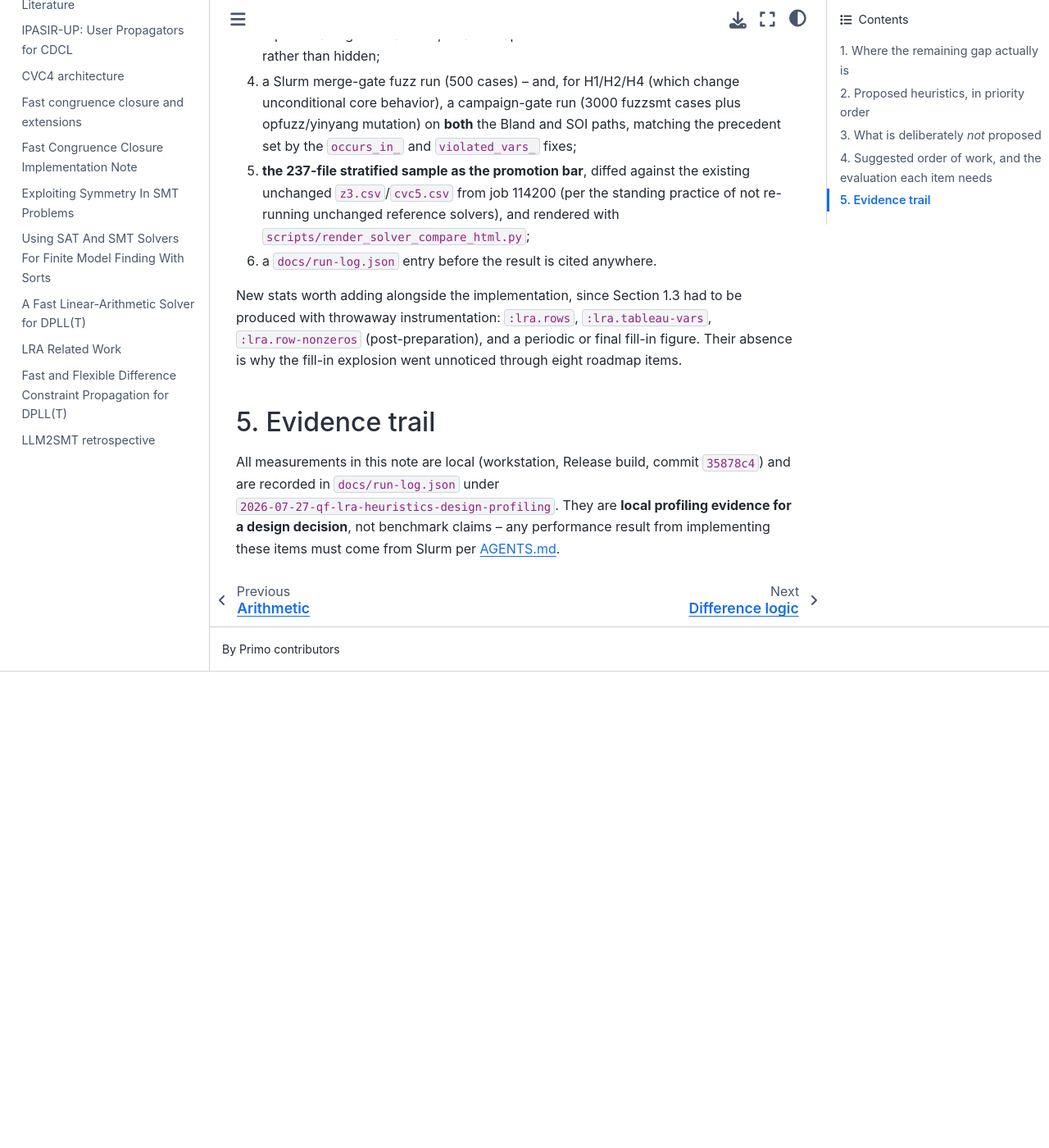
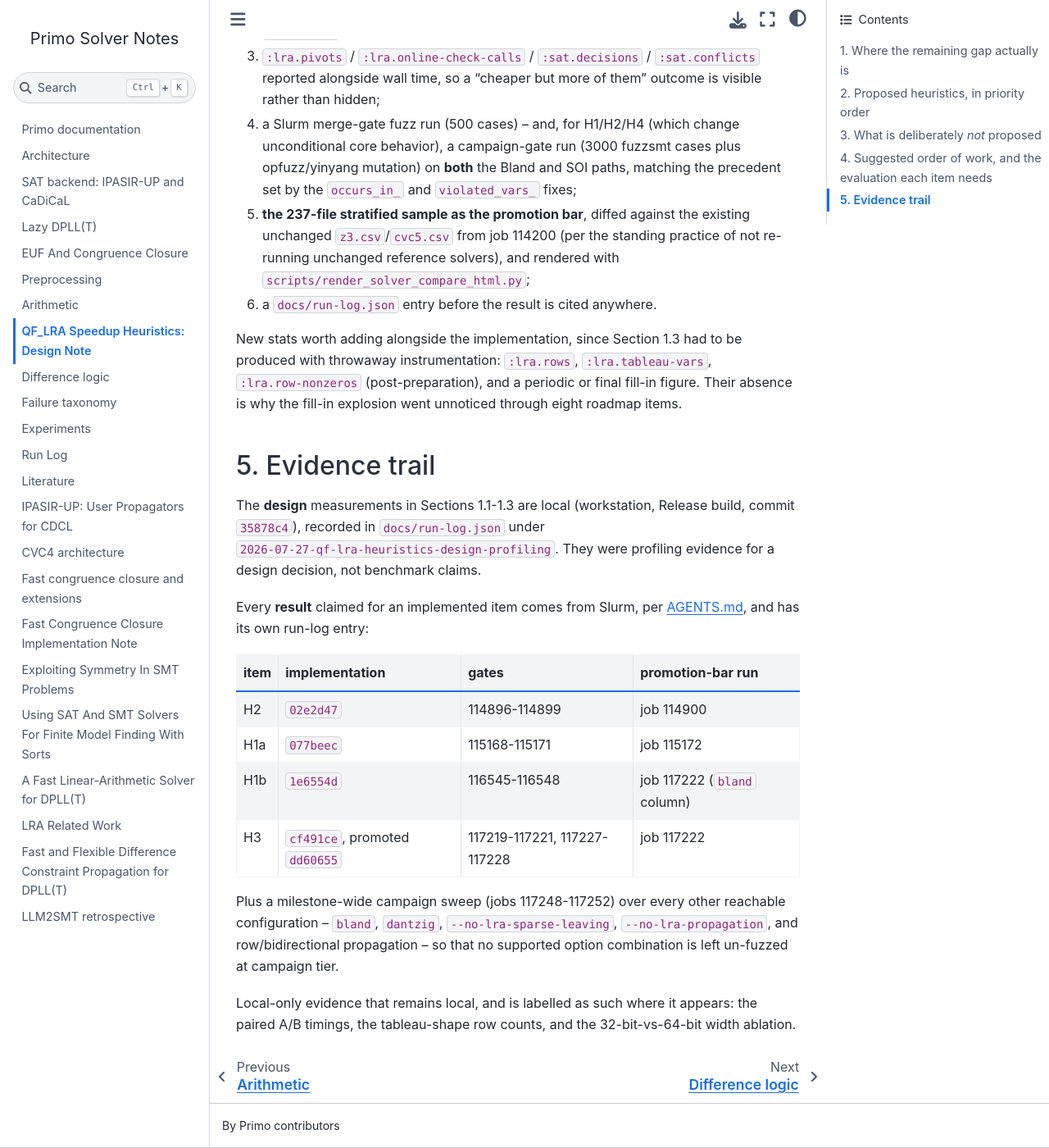
Before and after one commit to primo-solver/primo, a Jupyter Book: the page built from docs/qf-lra-heuristics.md, in a window 1280 px wide and 1400 px high, scrolled down 15197 px. Shown: the whole window at 82% size. Built offline with Jupyter Book 1.0.4 settings and Sphinx 7.4.7 and the Sphinx Book theme 1.1.4, drawn with Linux system fonts in a browser that asks for light colours; before the commit the page ends 16016 px from its top, so only the background shows below that; some of the changed text lies outside the part shown.

Commit message:
Bring the design note's status and evidence trail up to date
Two statements had gone stale as the work landed:

- H1's status still said H1b was "pending its own evaluation". It was
  decided by H3's four-way run: 136 -> 144, PAR2 -8.7%. Its local
  DTP-Scheduling regression did not generalize -- that family went 11 -> 12
  on the broad sample -- which is worth recording as the reason a single
  instance is not the bar.
- Section 5 still claimed "all measurements in this note are local ... not
  benchmark claims". That was true when the note was a design document and
  is now false: every result claimed for an implemented item is Slurm-backed.
  Replaced with a table mapping each item to its implementation commit, its
  gate jobs and its promotion-bar run, and an explicit list of what remains
  local-only (the paired A/B timings, the row counts, the width ablation).

Co-Authored-By: Claude Opus 5 <noreply@anthropic.com>

```diff
--- a/docs/qf-lra-heuristics.md
+++ b/docs/qf-lra-heuristics.md
@@ -157,12 +157,15 @@ Priority = (measured share of the bottleneck) × (breadth of families hit) ÷
 
 ### H1 -- Direct bounds for single-variable atoms (+ scale-canonical polynomials)
 
-**Status: H1a implemented, unconditional and promoted (237-file bar: 124 ->
-136 solved, PAR2 -9.7%, zero regressions); H1b implemented 2026-07-28 but
-*pending its own evaluation* -- its local evidence is mixed
-(clock_synchro 3.1x faster, uart-18 1.5x, but DTP-Scheduling 0.74x slower
-despite 8.6x fewer decisions), so the 237-file run decides whether it
-stays.** See [](arithmetic.md)'s
+**Status: both halves implemented, unconditional and promoted.** H1a: 124 ->
+136 solved on the 237-file bar, PAR2 -9.7%, zero regressions. H1b: 136 -> 144,
+PAR2 -8.7% (+10 solved, -2 regressed), measured as the `bland` column of item
+H3's four-way run rather than a run of its own. H1b's local evidence had been
+genuinely mixed -- clock_synchro 3.1x faster and uart-18 1.5x, but
+DTP-Scheduling 0.74x *slower* despite 8.6x fewer decisions -- and that
+regression did not generalize: on the broad sample DTP-Scheduling went 11 ->
+12. A reminder of why the broad sample is the bar and a single instance is
+not.** See [](arithmetic.md)'s
 "Direct bounds for single-variable atoms". The predicted row reductions were
 confirmed exactly, family by family, via a new `:lra.rows` statistic --
 ecoliFBA -69%, TM/p6 -95%, pp08a -66%, sc-17 -39%, uart-17 -36%, tta_startup
@@ -633,8 +636,26 @@ explosion went unnoticed through eight roadmap items.
 
 ## 5. Evidence trail
 
-All measurements in this note are local (workstation, Release build,
-commit `35878c4`) and are recorded in `docs/run-log.json` under
-`2026-07-27-qf-lra-heuristics-design-profiling`. They are **local profiling
-evidence for a design decision**, not benchmark claims -- any performance
-result from implementing these items must come from Slurm per AGENTS.md.
+The **design** measurements in Sections 1.1-1.3 are local (workstation,
+Release build, commit `35878c4`), recorded in `docs/run-log.json` under
+`2026-07-27-qf-lra-heuristics-design-profiling`. They were profiling evidence
+for a design decision, not benchmark claims.
+
+Every **result** claimed for an implemented item comes from Slurm, per
+AGENTS.md, and has its own run-log entry:
+
+| item | implementation | gates | promotion-bar run |
+|---|---|---|---|
+| H2 | `02e2d47` | 114896-114899 | job 114900 |
+| H1a | `077beec` | 115168-115171 | job 115172 |
+| H1b | `1e6554d` | 116545-116548 | job 117222 (`bland` column) |
+| H3 | `cf491ce`, promoted `dd60655` | 117219-117221, 117227-117228 | job 117222 |
+
+Plus a milestone-wide campaign sweep (jobs 117248-117252) over every other
+reachable configuration -- `bland`, `dantzig`, `--no-lra-sparse-leaving`,
+`--no-lra-propagation`, and row/bidirectional propagation -- so that no
+supported option combination is left un-fuzzed at campaign tier.
+
+Local-only evidence that remains local, and is labelled as such where it
+appears: the paired A/B timings, the tableau-shape row counts, and the
+32-bit-vs-64-bit width ablation.
```
